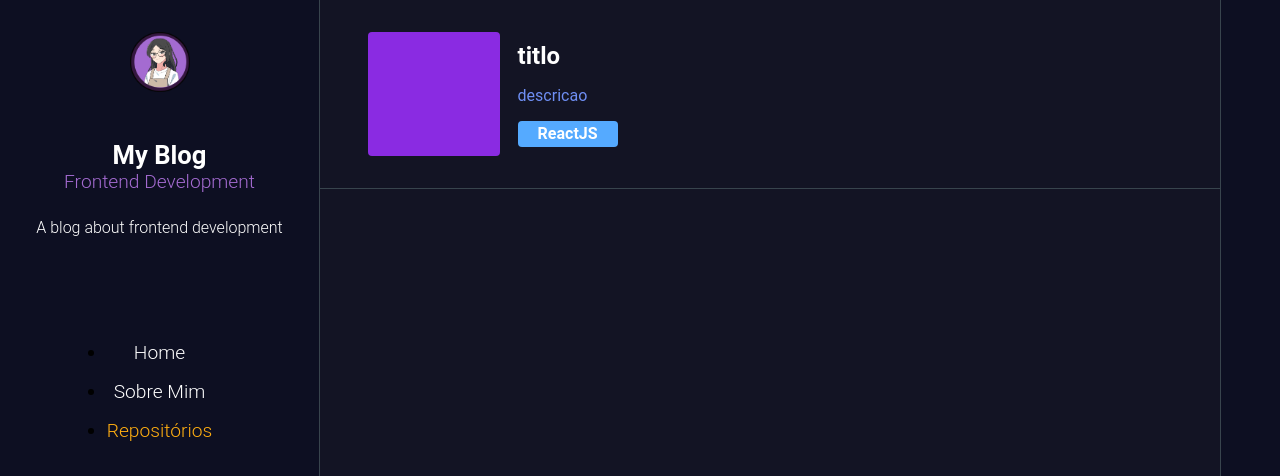
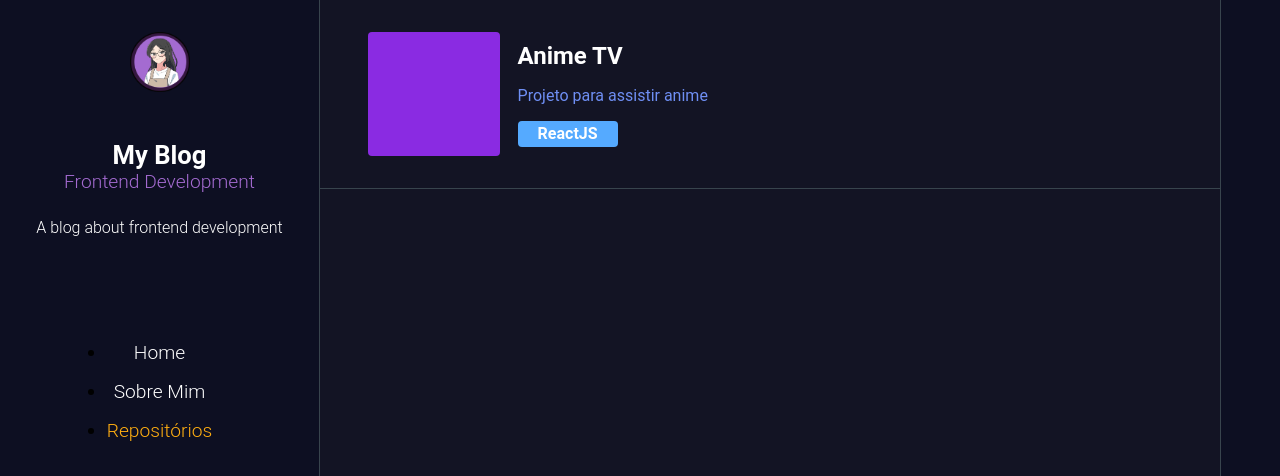
Before and after one commit to nataliaaraujo0/my-blog, a Gatsby site: page /repositories in a window 1280 px wide. Shown: the top 476 px of the page. Built offline with nearby package versions, Linux system fonts and the light colour scheme; Gatsby itself is replaced by a stand-in of ours; some icons are missing.

```diff
--- a/src/pages/repositories.js
+++ b/src/pages/repositories.js
@@ -7,6 +7,8 @@
   <Layout>
     <Seo title="repositories" />
     <RepoGithub
+      title="Anime TV"
+      description="Projeto para assistir anime"
       tags={[
         {
           id: 1,
```
